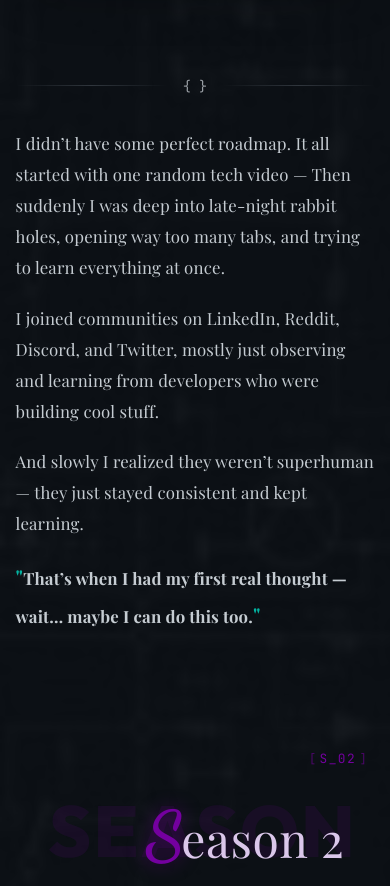
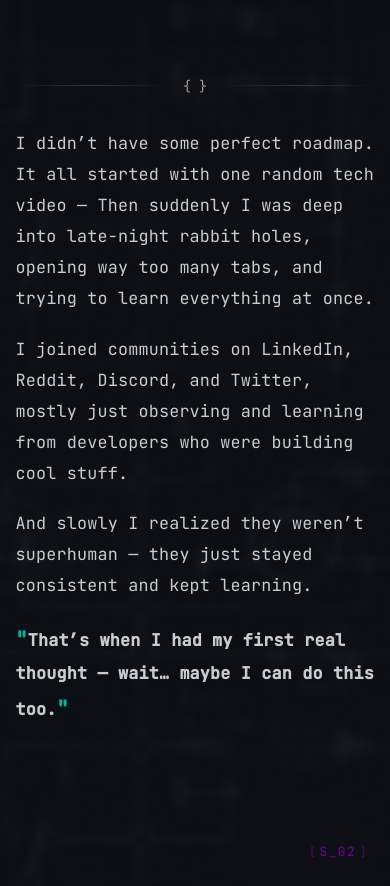
Before and after one commit to Namk-hub/timeline-journey, a React (Vite) app: page / in a window 390 px wide. Shown: the part 1440-2326 px from the top of the page. Built offline with nearby package versions, Linux system fonts and the light colour scheme; a web font is replaced by a local one.

Commit message:
changed fonts

```diff
--- a/src/components/seasons/Season1/Season1.css
+++ b/src/components/seasons/Season1/Season1.css
@@ -119,7 +119,7 @@
 
 /* ── SUBTITLE ── */
 .s1-subtitle {
-  font-family: var(--font-serif);
+  font-family: var(--font-mono);
   font-size: clamp(1rem, 1.45vw, 1.25rem);
   color: rgba(0, 229, 204, 0.75);
   line-height: 1.6;
@@ -297,7 +297,7 @@
 }
 
 .narrative-line {
-  font-family: var(--font-serif);
+  font-family: var(--font-mono);
   font-size: clamp(0.82rem, 1.1vw, 0.95rem);
   color: rgba(230, 237, 243, 0.78);
   line-height: 1.8;
@@ -356,7 +356,7 @@
   }
 
   .narrative-line {
-    font-family: var(--font-serif);
+    font-family: var(--font-mono);
     font-size: 1.05rem;
     line-height: 1.85;
     color: rgba(230, 237, 243, 0.85);
```
